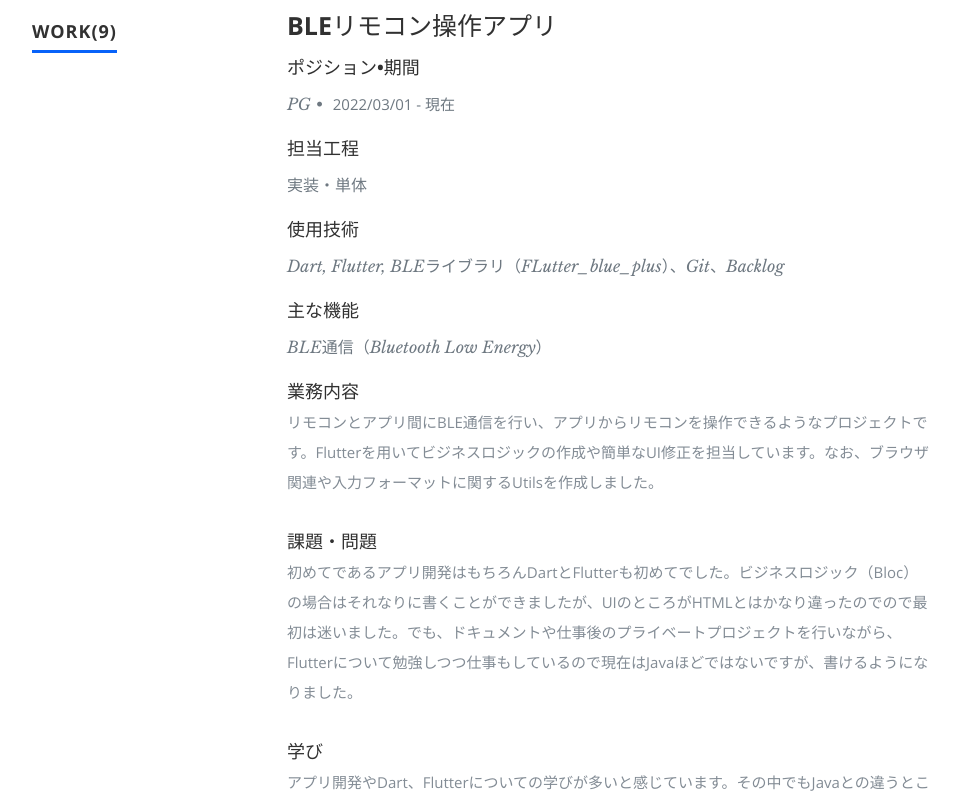
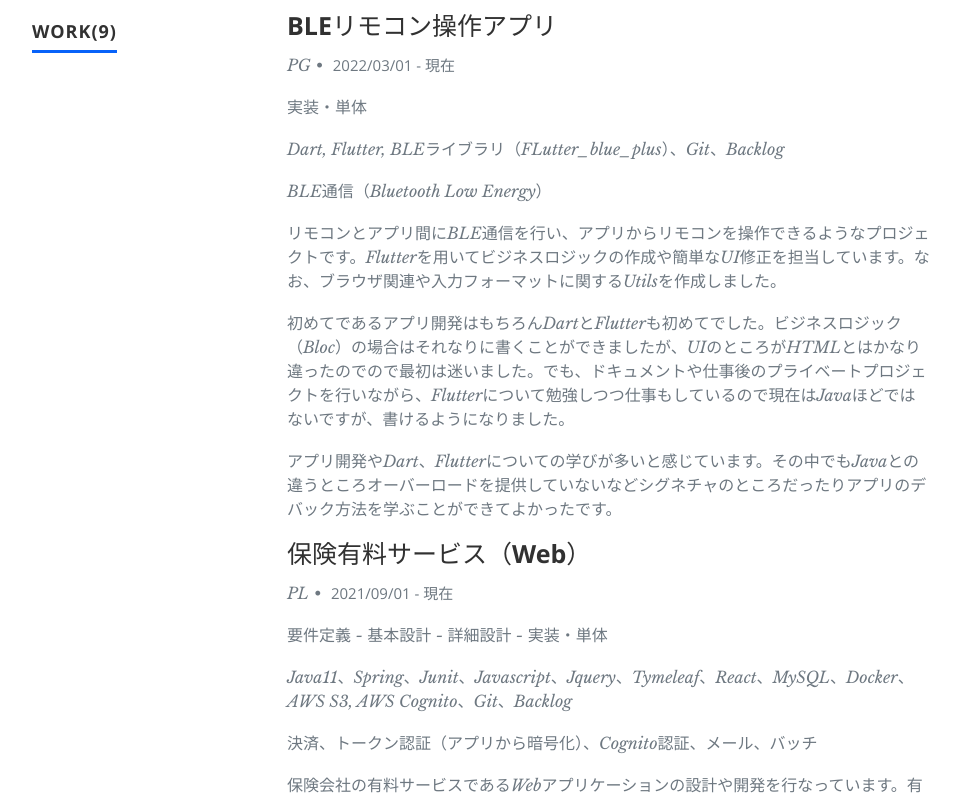
Before and after one commit to twan65/my-portfolio, a React (Create React App) app: page / in a window 1280 px wide. Shown: the part 1960-2759 px from the top of the page, without its empty margins (118-1078 px from the left). Built offline with nearby package versions, Linux system fonts and the light colour scheme.

Commit message:
division

```diff
--- a/public/css/layout.css
+++ b/public/css/layout.css
@@ -306,11 +306,11 @@ ul#nav li.current a {
   padding-bottom: 6px;
 }
 
-#resume .division {
+/* #resume .division {
   margin-bottom: 48px;
   padding-bottom: 5px;
   border-bottom: 1px solid #e8e8e8;
-}
+} */
 
 #resume h3 {
   font: 25px/30px "opensans-bold", sans-serif;
--- a/src/Components/Resume.js
+++ b/src/Components/Resume.js
@@ -33,28 +33,22 @@ class Resume extends Component {
         <div key={work.title} className="division">
           <h3>{work.title}</h3>
 
-            <h5>ポジション<span>&bull;</span>期間</h5>
             <p className="info">
               {work.position}
               <span>&bull;</span> <em className="date">{work.years}</em>
             </p>
-            <h5>担当工程</h5>
+
             <p className="info">{work.process}</p>
 
-            <h5>使用技術</h5>
             <p className="info">{work.tech}</p>
 
-            <h5>主な機能</h5>
             <p className="info">{work.main_function}</p>
 
-            <h5>業務内容</h5>
-            <p>{work.description}</p>
+            <p className="info">{work.description}</p>
 
-            <h5>課題・問題</h5>
-            <p>{work.hard_point}</p>
+            <p className="info">{work.hard_point}</p>
 
-            <h5>学び</h5>
-            <p>{work.feel}</p>
+            <p className="info">{work.feel}</p>
         </div>
       );
     });
```
